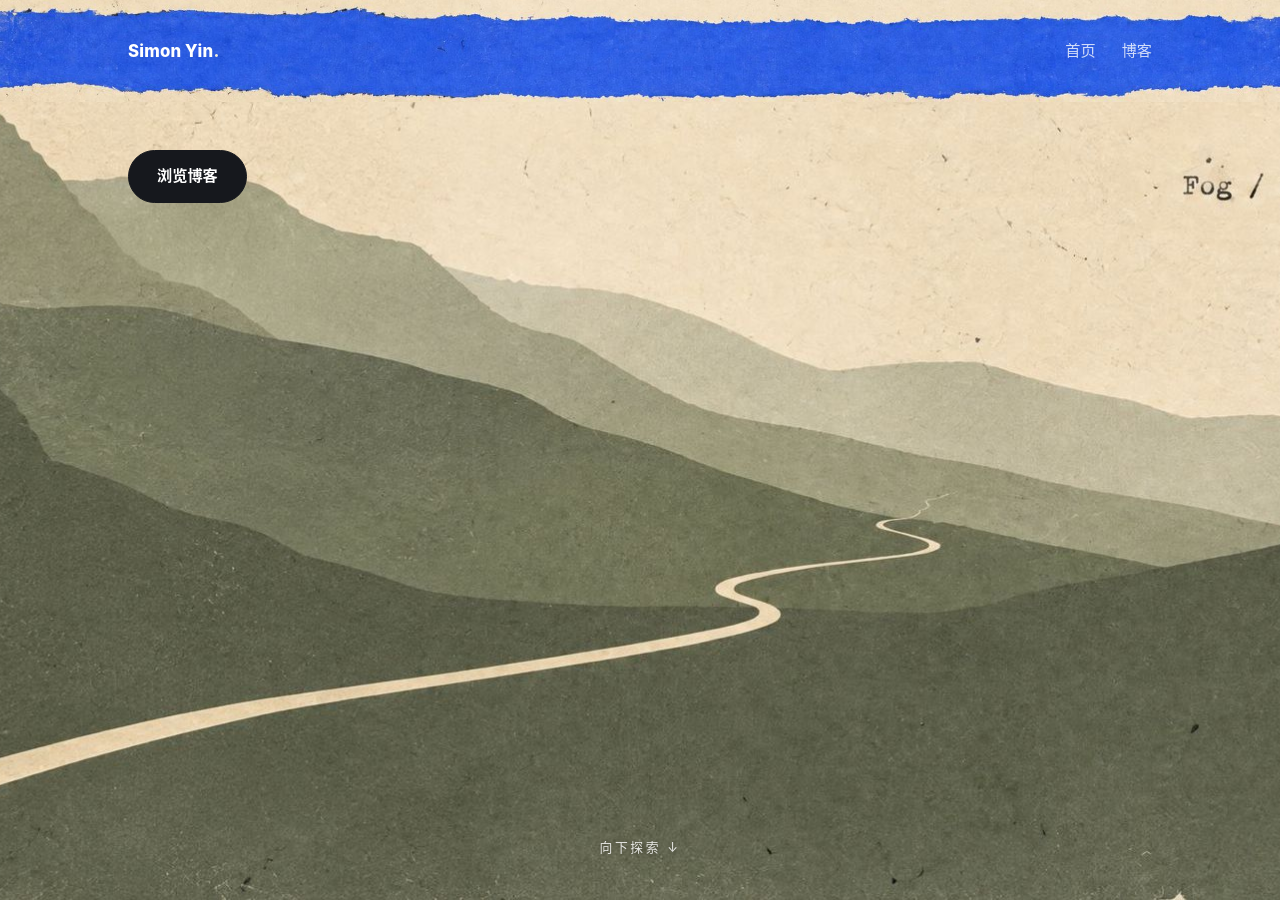
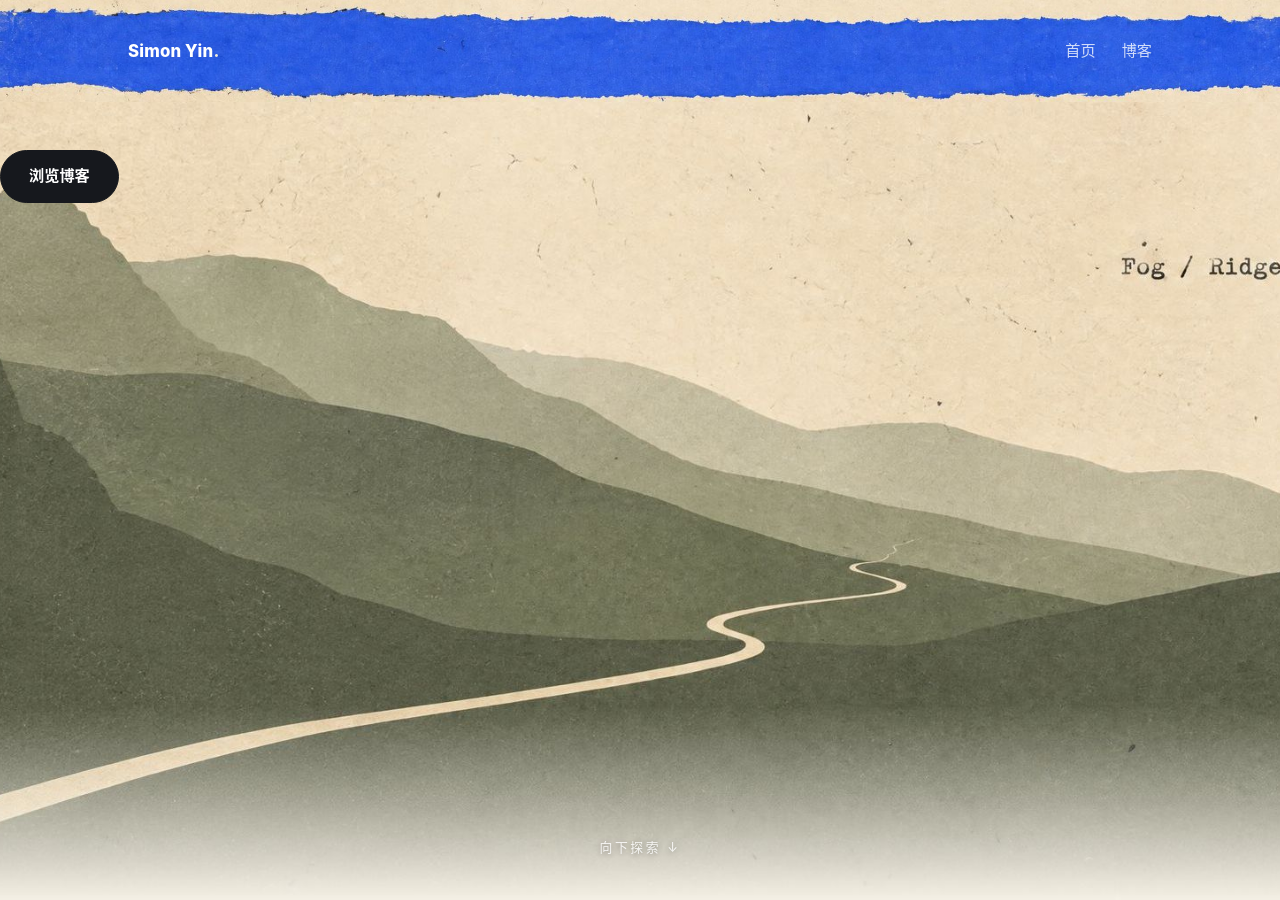
Before and after one commit to Simon96128/Simon96128.github.io, a Jekyll site: the page built from index.html, in a window 1280 px wide and 900 px high. Built offline with Jekyll 4.4.1, drawn with Linux system fonts in a browser that asks for light colours.

Commit message:
Scrolling hero wallpaper with seamless paper fade

```diff
--- a/assets/css/style.css
+++ b/assets/css/style.css
@@ -3,7 +3,7 @@
 
 :root {
   --bg: #ffffff;
-  --bg-soft: #f7f7f8;
+  --bg-soft: #f2eee2;
   --text: #16181d;
   --muted: #6f7680;
   --line: #e8e8ec;
@@ -27,7 +27,7 @@
   font-size: 16px;
   line-height: 1.75;
   color: var(--text);
-  background: var(--bg) url("../images/bg-body.jpg") top center / cover no-repeat fixed;
+  background: #f5f1e6;
 }
 
 /* 蓝色撕纸带本身就是导航栏 */
@@ -96,12 +96,15 @@
 
 /* ---------- 首页 Hero ---------- */
 .hero {
+  width: 100vw;
+  margin-left: calc(50% - 50vw);
   min-height: calc(100vh - var(--masthead-h));
   display: flex;
   flex-direction: column;
   justify-content: center;
   align-items: flex-start;
   padding: 48px 0;
+  background: url("../images/bg-hero.jpg") center / cover no-repeat;
 }
 .hero-kicker {
   margin: 0 0 12px;
```
Also changed, not shown: assets/images/bg-body.jpg (deleted), assets/images/bg-hero.jpg (added).
